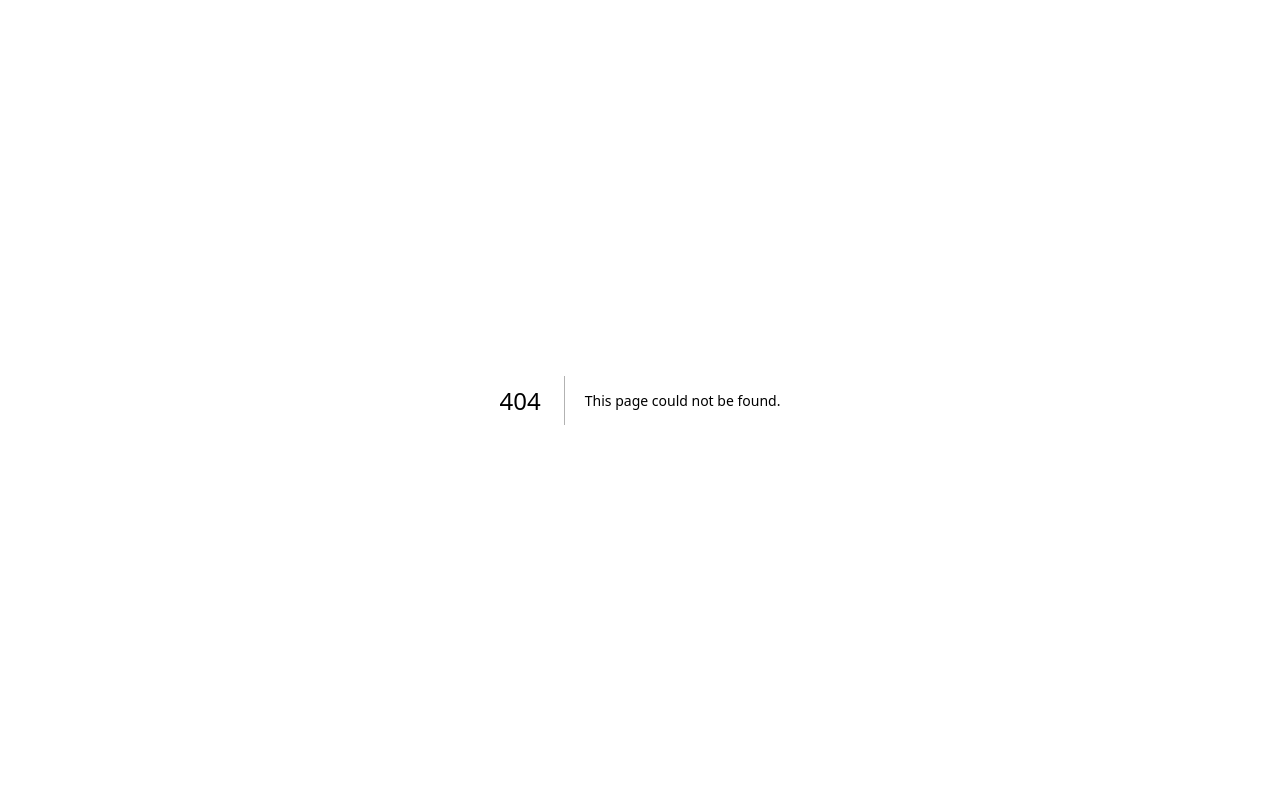
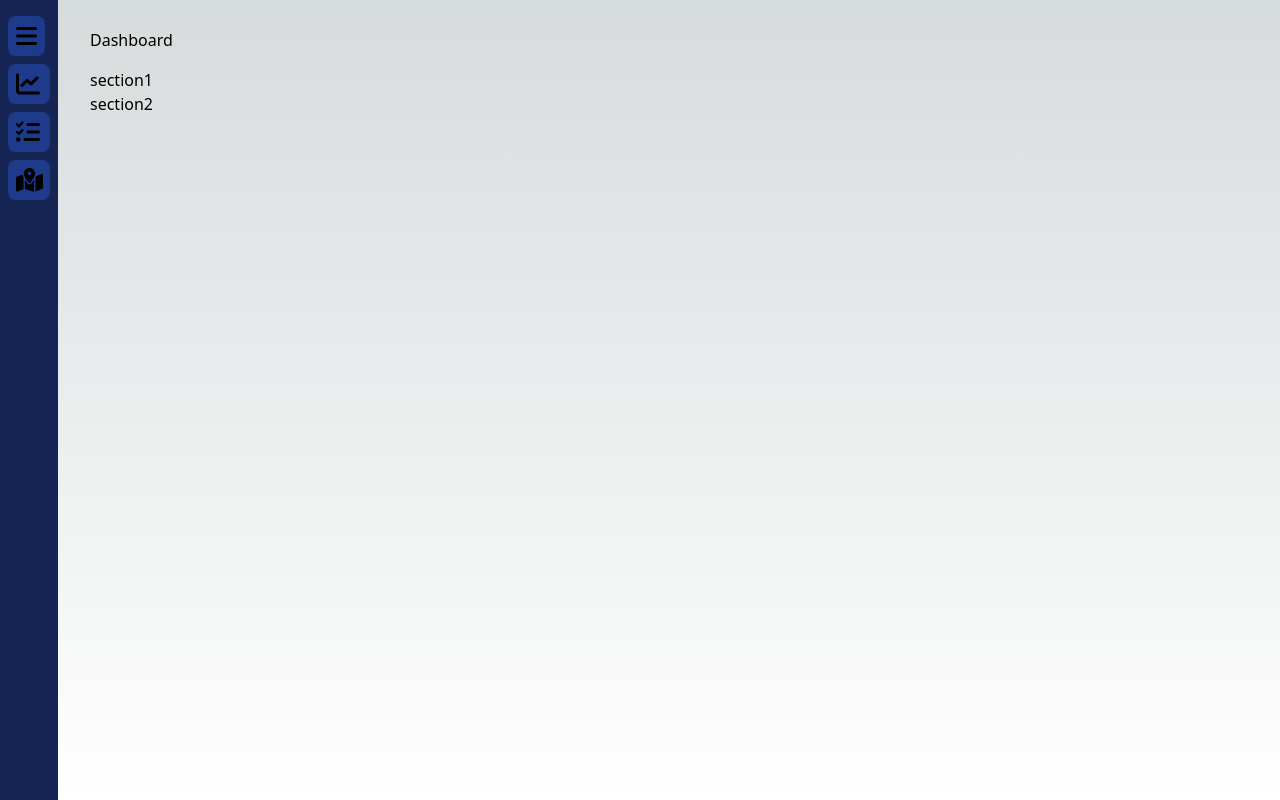
Before and after one commit to sh-oon/LoverMap, a Next.js app: page /dashboard in a window 1280 px wide. Before the commit this address had no page. Built offline with nearby package versions, Linux system fonts and the light colour scheme.

Commit message:
feat / 라우팅 구조 추가(대시보드, 투두리스트, 지도)

```diff
--- /dev/null
+++ b/src/components/layout.tsx
@@ -0,0 +1,29 @@
+import React from 'react';
+import Navigation from '@/components/navigation';
+import { useRouter } from 'next/router';
+import { getNavigationInfo } from '@/constants/navigation';
+
+type LayoutProps = {
+  children: React.ReactNode;
+};
+
+const Layout = ({ children }: LayoutProps) => {
+  const router = useRouter();
+
+  // 현재 경로
+  const currentMenu = getNavigationInfo(router.pathname);
+
+  return (
+    <>
+      <main className={'flex min-h-dvh'}>
+        <Navigation isLogged />
+        <div className={'pt-3 pl-8 flex-1'}>
+          <h1 className={'py-4'}>{currentMenu.name}</h1>
+          {children}
+        </div>
+      </main>
+    </>
+  );
+};
+
+export default Layout;
--- a/src/components/navigation.tsx
+++ b/src/components/navigation.tsx
@@ -5,6 +5,7 @@ import { NextPage } from 'next';
 import { FontAwesomeIcon } from '@fortawesome/react-fontawesome';
 import Link from 'next/link';
 import { generateIconDefinition } from '@/utils/generateIcon';
+import navigation, { TNavigation } from '@/constants/navigation';
 
 type NavigationProps = {
   isLogged: boolean;
@@ -16,9 +17,8 @@ const Navigation: NextPage<NavigationProps> = (props) => {
 
   return (
     <div
-      className={`fixed left-0 pt-4 px-2 bg-blue-950 h-full ${isMenuOpen ? 'w-40' : 'w-[58px]'} width-anim`}
+      className={`pt-4 px-2 bg-blue-950 h-dvh ${isMenuOpen ? 'w-40' : 'w-[58px]'} width-anim`}
     >
-      <span>{isMenuOpen}</span>
       <button
         className={'flex justify-center items-center'}
         onClick={() => {
@@ -31,31 +31,32 @@ const Navigation: NextPage<NavigationProps> = (props) => {
           icon={generateIconDefinition('bars')}
         />
       </button>
-      <nav className={'mt-2'}>
-        <ul className={'flex flex-col justify-center gap-2'}>
-          <li
+      <nav className={'mt-2 flex flex-col justify-center gap-2'}>
+        {navigation
+          .filter((nav) => nav.name !== 'main')
+          .map((nav: TNavigation, index) => (
+            <Link
+              href={nav.path}
               className={`flex items-center justify-start bg-blue-900 overflow-hidden rounded-lg p-2 hover:bg-blue-800 transition-all`}
+              key={index}
             >
-            <Link
-              href={'/index'}
-              className={`flex items-center${isMenuOpen ? 'justify-start gap-4' : 'justify-center'}`}
+              <div
+                className={`flex items-center ${isMenuOpen ? 'justify-start gap-4' : 'justify-center'}`}
               >
                 <FontAwesomeIcon
                   className={''}
                   size={'xl'}
-                icon={generateIconDefinition('list-check')}
+                  icon={generateIconDefinition(nav.icon)}
                 />
                 {isMenuOpen && (
-                <span className={'whitespace-nowrap'}>To do List</span>
+                  <span className={'whitespace-nowrap'}>{nav.name}</span>
                 )}
+              </div>
             </Link>
-          </li>
-        </ul>
+          ))}
       </nav>
     </div>
   );
 };
 
-console.log(Navigation.displayName);
-
 export default Navigation;
--- a/src/constants/navigation.ts
+++ b/src/constants/navigation.ts
@@ -1,12 +1,37 @@
-type TNavigation = {
+import { IconName } from '@fortawesome/fontawesome-svg-core';
+
+export type TNavigation = {
   path: string;
   name: string;
-  icon: string;
+  icon: IconName;
 };
+
+export function getNavigationInfo(path: string): TNavigation {
+  const current = navigation.find((nav: TNavigation) => nav.path === path);
+
+  if (!current) {
+    return {
+      path: '/',
+      name: 'To do List',
+      icon: 'list-check',
+    };
+  }
+  return current;
+}
 
 const navigation: TNavigation[] = [
   {
-    path: '/index',
+    path: '/',
+    name: 'main',
+    icon: 'home',
+  },
+  {
+    path: '/dashboard',
+    name: 'Dashboard',
+    icon: 'chart-line',
+  },
+  {
+    path: '/to-do',
     name: 'To do List',
     icon: 'list-check',
   },
--- a/src/pages/_app.tsx
+++ b/src/pages/_app.tsx
@@ -3,10 +3,15 @@ import type { AppProps } from 'next/app';
 import { config, library } from '@fortawesome/fontawesome-svg-core';
 import '@fortawesome/fontawesome-svg-core/styles.css';
 import { fas } from '@fortawesome/free-solid-svg-icons';
+import Layout from '@/components/layout';
 
 library.add(fas);
 config.autoAddCss = false;
 
 export default function App({ Component, pageProps }: AppProps) {
-  return <Component {...pageProps} />;
+  return (
+    <Layout>
+      <Component {...pageProps} />
+    </Layout>
+  );
 }
--- /dev/null
+++ b/src/pages/dashboard.tsx
@@ -0,0 +1,12 @@
+import React from 'react';
+
+const Dashboard = () => {
+  return (
+    <div className={'grid'}>
+      <section>section1</section>
+      <section>section2</section>
+    </div>
+  );
+};
+
+export default Dashboard;
--- a/src/pages/index.tsx
+++ b/src/pages/index.tsx
@@ -1,5 +1,4 @@
 import { Inter } from 'next/font/google';
-import Navigation from '@/components/navigation';
 
 const inter = Inter({ subsets: ['latin'] });
 
@@ -9,19 +8,33 @@ type Props = {
 };
 
 export async function getServerSideProps() {
+  const isLogged = true;
+
+  if (!isLogged) {
+    return {
+      redirect: {
+        destination: '/login',
+        permanent: false,
+      },
+    };
+  } else {
     return {
       props: {
         clientId: process.env.NAVER_MAP_CLIENT_ID,
         clientSecret: process.env.NAVER_MAP_CLIENT_SECRET,
       },
+      redirect: {
+        destination: '/dashboard',
+        permanent: false,
+      },
     };
+  }
 }
 
 export default function Home({ clientId, clientSecret }: Props) {
   const isLogged = false;
   return (
     <>
-      <Navigation isLogged={isLogged} />
       <main
         className={`flex min-h-screen flex-col items-center justify-between p-24`}
       ></main>
--- /dev/null
+++ b/src/pages/map/index.tsx
@@ -0,0 +1,32 @@
+import { Inter } from 'next/font/google';
+import { useRouter } from 'next/router';
+import { getNavigationInfo } from '@/constants/navigation';
+
+const inter = Inter({ subsets: ['latin'] });
+
+type Props = {
+  clientId: string;
+  clientSecret: string;
+};
+
+export async function getServerSideProps() {
+  return {
+    props: {
+      clientId: process.env.NAVER_MAP_CLIENT_ID,
+      clientSecret: process.env.NAVER_MAP_CLIENT_SECRET,
+    },
+  };
+}
+
+export default function Index({ clientId, clientSecret }: Props) {
+  const router = useRouter();
+
+  // 현재 경로
+  const currentMenu = getNavigationInfo(router.pathname);
+
+  return (
+    <>
+      <h1>{currentMenu.name}</h1>
+    </>
+  );
+}
--- /dev/null
+++ b/src/pages/to-do/index.tsx
@@ -0,0 +1,32 @@
+import { Inter } from 'next/font/google';
+import { useRouter } from 'next/router';
+import { getNavigationInfo } from '@/constants/navigation';
+
+const inter = Inter({ subsets: ['latin'] });
+
+type Props = {
+  clientId: string;
+  clientSecret: string;
+};
+
+export async function getServerSideProps() {
+  return {
+    props: {
+      clientId: process.env.NAVER_MAP_CLIENT_ID,
+      clientSecret: process.env.NAVER_MAP_CLIENT_SECRET,
+    },
+  };
+}
+
+export default function Index({ clientId, clientSecret }: Props) {
+  const router = useRouter();
+
+  // 현재 경로
+  const currentMenu = getNavigationInfo(router.pathname);
+
+  return (
+    <>
+      <h1>{currentMenu.name}</h1>
+    </>
+  );
+}
```
Lines whose indentation alone changed are shown as unchanged.
